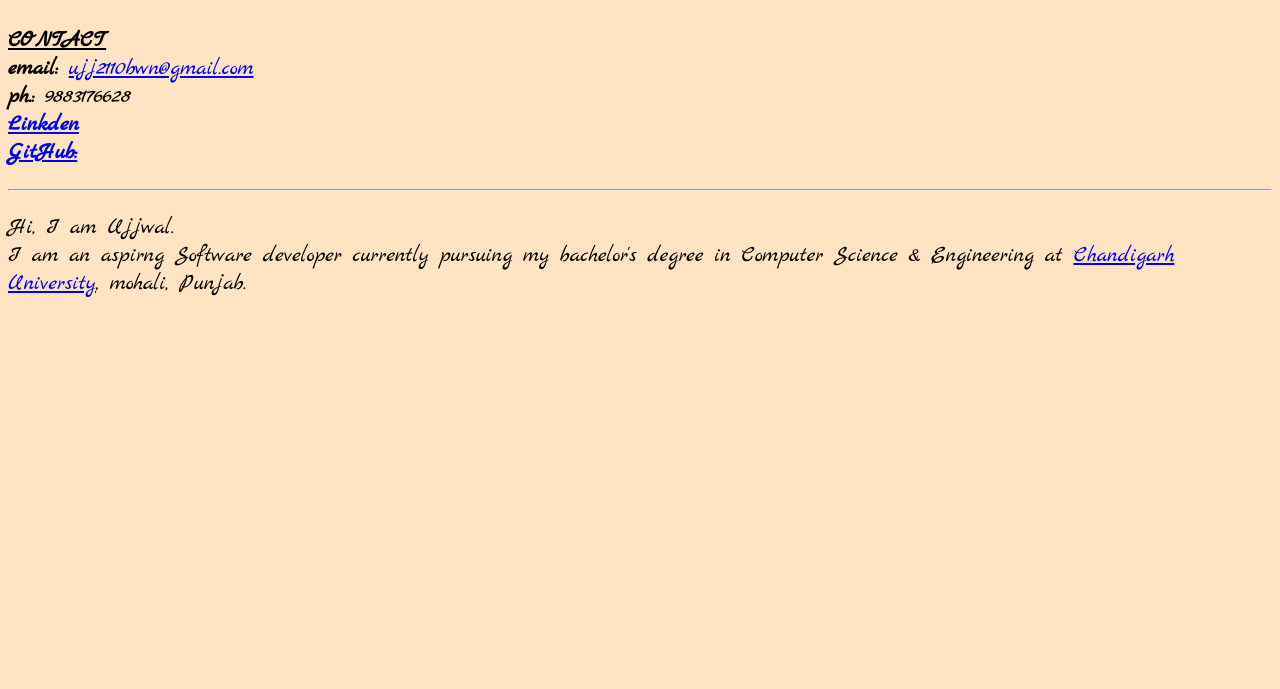
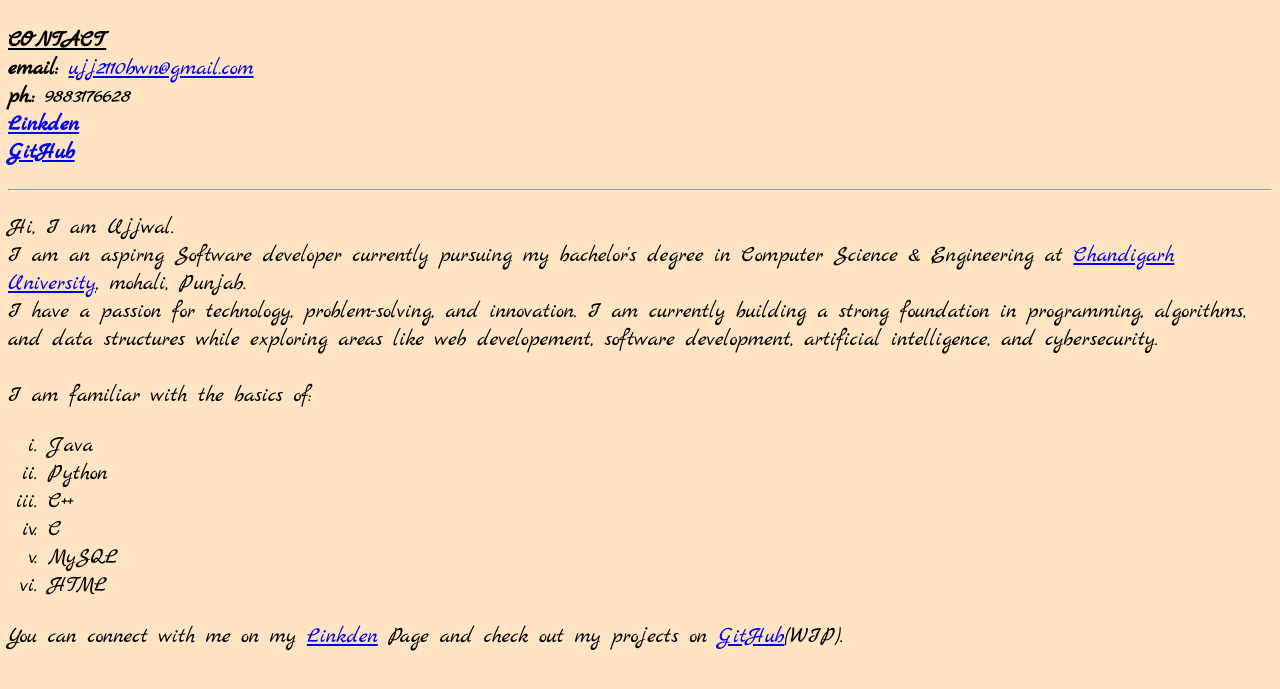
Before and after one commit to ujjw1l/MyWebsite, a plain HTML site: page index.html in a window 1280 px wide. Shown: the part 89-778 px from the top of the page. Drawn offline with Linux system fonts and the light colour scheme.

Commit message:
info_addition

```diff
--- a/index.html
+++ b/index.html
@@ -6,7 +6,7 @@
         <link rel="preconnect" href="https://fonts.googleapis.com">
         <link rel="preconnect" href="https://fonts.gstatic.com" crossorigin>
         <link href="https://fonts.googleapis.com/css2?family=Marck+Script&display=swap" rel="stylesheet">
-        <title>FirstWebPage</title>
+        <title>UjjwalGupta</title>
         <link rel="stylesheet" href="style.css">
     </head>
 
@@ -17,13 +17,23 @@
             <strong>email: </strong><a href="mailto:ujj2110bwn@gmail.com" target="_blank">ujj2110bwn@gmail.com</a><br>
             <strong>ph.: </strong>9883176628<br>
             <strong><a href="https://www.linkedin.com/in/ujjwal-gupta-154722305?lipi=urn%3Ali%3Apage%3Ad_flagship3_profile_view_base_contact_details%3ByfOyWasdQdSA%2BgnoDGNECA%3D%3D" target="_blank">Linkden</a></strong><br>
-            <a href="https://github.com/ujjw1l" target="_blank"><strong>GitHub:</strong></a>
+            <a href="https://github.com/ujjw1l" target="_blank"><strong>GitHub</strong></a>
         </p>
         <hr>
         <p>
             Hi, I am Ujjwal.<br>
             I am an aspirng Software developer currently pursuing my bachelor's degree in Computer Science & Engineering at <a href="https://www.cuchd.in/" target="_blank">Chandigarh University</a>, mohali, Punjab.<br>
-
+            I have a passion for technology, problem-solving, and innovation. I am currently building a strong foundation in programming, algorithms, and data structures while exploring areas like web developement, software development, artificial intelligence, and cybersecurity.<br><br>
+            I am familiar with the basics of:
+            <ol type="i">
+                <li>Java</li>
+                <li>Python</li>
+                <li>C++</li>
+                <li>C</li>
+                <li>MySQL</li>
+                <li>HTML</li>
+            </ol>
+            You can connect with me on my <a href="https://www.linkedin.com/in/ujjwal-gupta-154722305?lipi=urn%3Ali%3Apage%3Ad_flagship3_profile_view_base_contact_details%3ByfOyWasdQdSA%2BgnoDGNECA%3D%3D" target="_blank">Linkden</a> Page and check out my projects on <a href="https://github.com/ujjw1l" target="_blank">GitHub</a>(WIP).
         </p>
     </body>
 </html>
```
